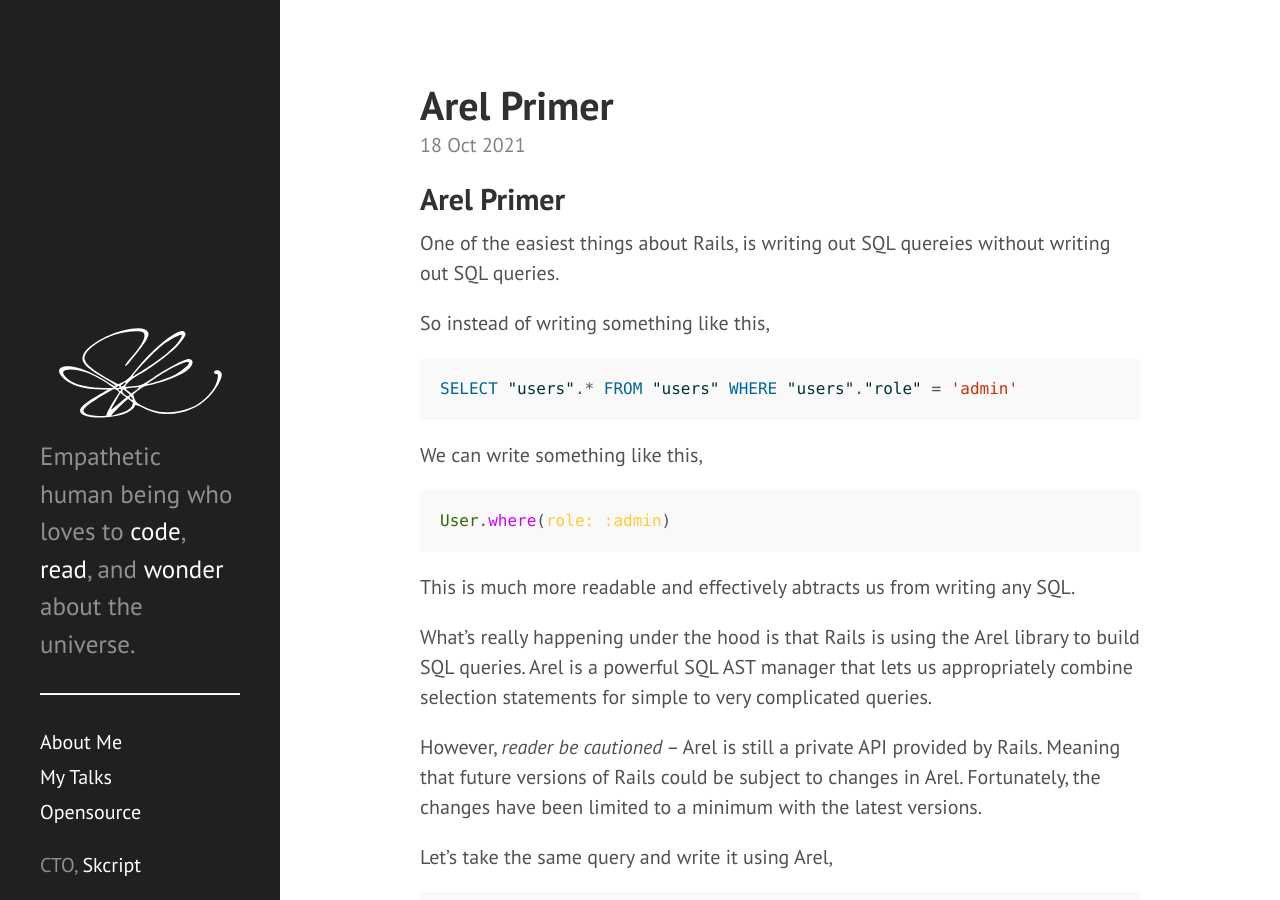
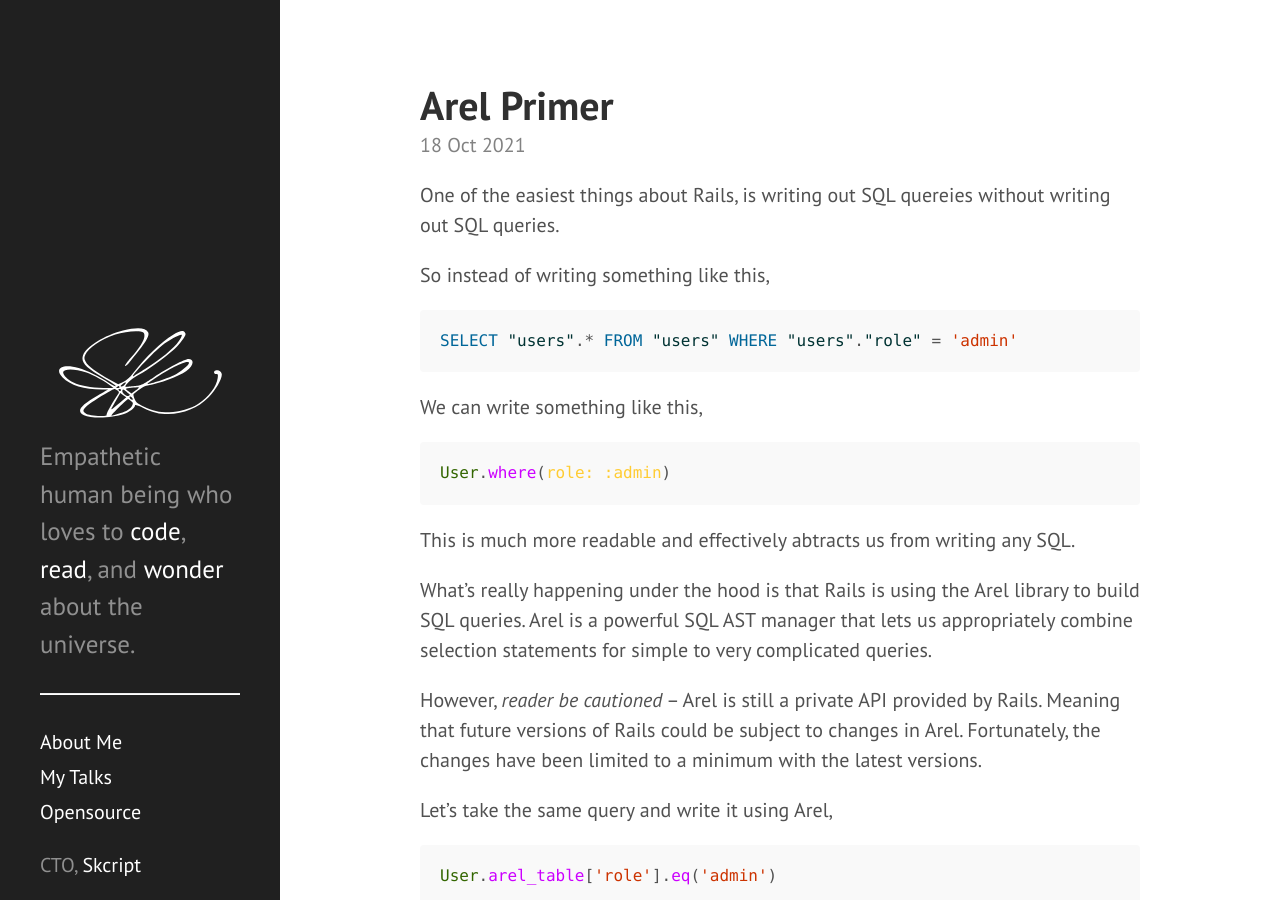
Before and after one commit to swaathi/swaathi.github.io, a Jekyll site: the page built from _posts/2021-10-18-arel-primer.md, in a window 1280 px wide and 900 px high. Built offline with Jekyll 4.4.1, drawn with Linux system fonts in a browser that asks for light colours.

Commit message:
Update 2021-10-18-arel-primer.md

```diff
--- a/_posts/2021-10-18-arel-primer.md
+++ b/_posts/2021-10-18-arel-primer.md
@@ -4,8 +4,6 @@ title: Arel Primer
 date: 2021-10-18 00:25:00 +5:30 GMT
 share: y
 ---
-
-## Arel Primer
 
 One of the easiest things about Rails, is writing out SQL quereies without writing out SQL queries.
 
```
